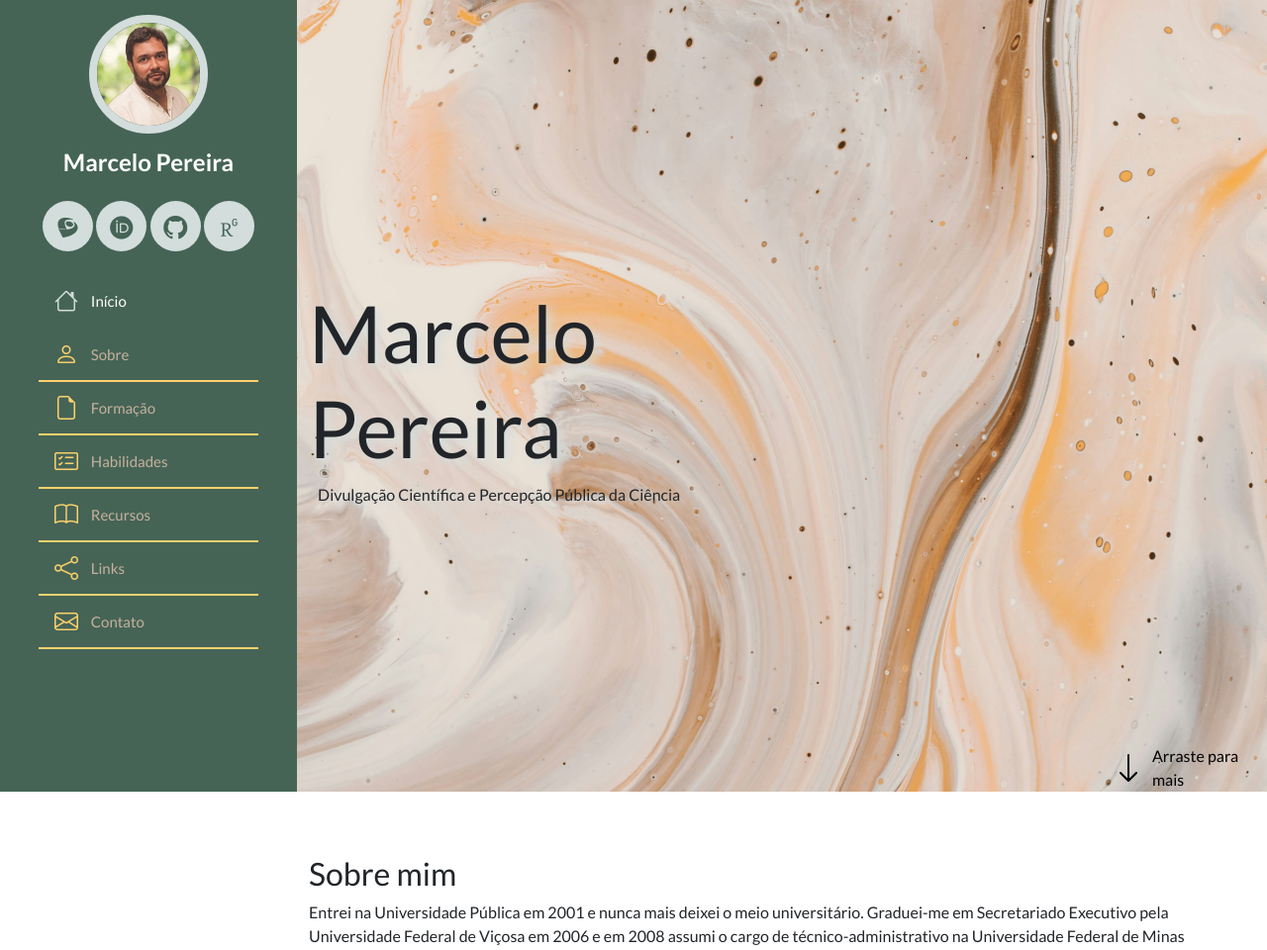
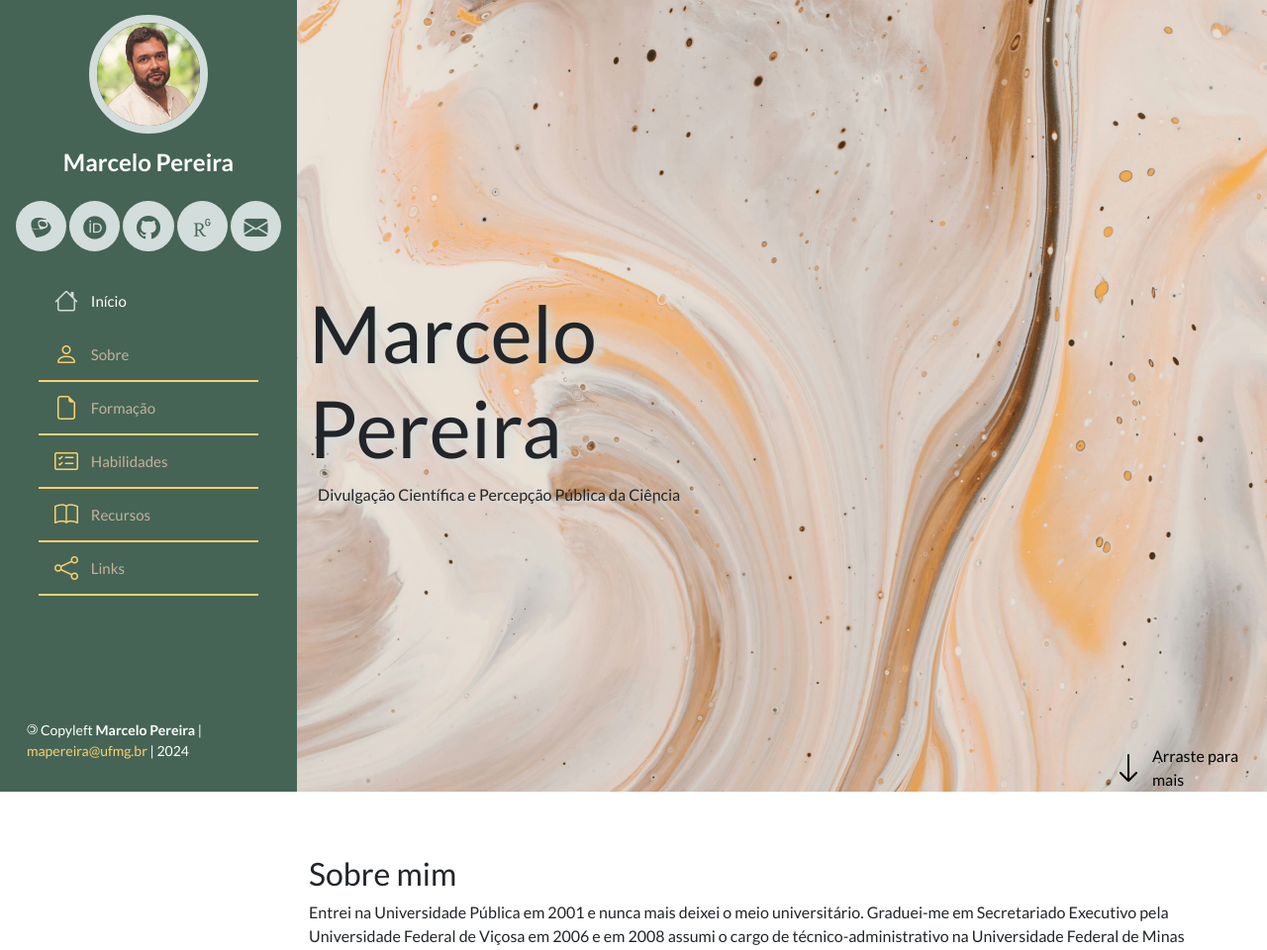
Before and after one commit to tbmpereira/portfolio-flask, a Flask app: page / in a window 1280 px wide; the page is wider, and only the part inside the window is pictured. Shown: the top 960 px of that part at 99% size. Run offline with Flask 3, Linux system fonts and the light colour scheme; some libraries are stand-ins or nearby versions; some web fonts are replaced.

Commit message:
footer e config deploy

```diff
--- a/app.py
+++ b/app.py
@@ -1,56 +1,13 @@
-from flask import Flask, render_template, redirect, request, flash
-from flask_mail import Mail, Message
-from config import username, password
+from flask import Flask, render_template
+#from dotenv import load_dotenv
 
 app = Flask(__name__)
 app.secret_key = "tbmpereira"
 
-mail_settings = {
-    "MAIL_SERVER": 'smtp.mailgun.org',
-    "MAIL_PORT": 587,
-    "MAIL_USE_TLS": True,
-    "MAIL_USE_SSL": False,
-    "MAIL_USERNAME": username,
-    "MAIL_PASSWORD": password
-}
-
-app.config.update(mail_settings)
-mail = Mail(app)
-
-class Contato:
-    def __init__(self, nome, email, mensagem):
-        self.nome = nome
-        self.email = email
-        self.mensagem = mensagem
 
 @app.route('/')
 def index():
     return render_template('index.html')
 
-
-@app.route('/send', methods=['POST', 'GET'])
-def send():
-    if request.method == 'POST':
-        nome = request.form['nome']
-        email = request.form['email']
-        mensagem = request.form['mensagem']
-
-        contato = Contato(nome, email, mensagem)
-
-        msg = Message(
-            subject= f'{nome} te mandou uma mensagem pelo site!',
-            sender= app.config.get("MAIL_USERNAME"),
-            recipients=['mpereiraufv@gmail.com'],
-            body=f'''
-            Nome: {contato.nome}
-            Email: {contato.email}
-            Mensagem: {contato.mensagem}
-            '''
-        )
-
-        mail.send(msg)
-        flash('Mensagem enviada com sucesso!')
-    return redirect('/')
-
 if __name__ == '__main__':
     app.run(debug=True)
--- a/static/style.css
+++ b/static/style.css
@@ -291,3 +291,35 @@ i.menu-mobile {
     left: -9px;
     border-radius: 50%;
 }
+
+#footer {
+    background: #456456;
+    color: #fff;
+    padding: 15px;
+    font-size: 14px;
+    transition: .3s;
+    position: fixed;
+    bottom: 0;
+    left: 0;
+    z-index: 9999;
+    width: 300px;
+    text-decoration: none;
+}
+
+footer a{
+    color: #fdd16c;
+    text-decoration: none;
+}
+
+@media (max-width: 1024px) {
+    #footer {
+        position: static;
+        width: auto;
+        padding: 10px 10px;
+    }
+  }
+
+.copyleft {
+    display:inline-block;
+    transform: rotate(180deg);
+  }
--- a/templates/index.html
+++ b/templates/index.html
@@ -33,6 +33,9 @@
                 <a target="_blank" aria-label = "ResearchGate" href="https://www.researchgate.net/profile/Marcelo-Pereira-44">
                     <i class="ai ai-researchgate"></i>
                 </a>
+                <a target="_blank" aria-label = "mapereira@ufmg.br" href="mailto:mapereira@ufmg.br">
+                    <i class="bi bi-envelope-fill"></i>
+                </a>
 
             </div>
         </section>
@@ -62,11 +65,6 @@
                         <a class="nav-link" href="#links">
                             <i class="bi bi-share"></i>Links</a>
                       </li>
-                      <li class="nav-item">
-                        <a class="nav-link" href="#contato">
-                            <i class="bi bi-envelope"></i>Contato</a>
-                      </li>
-
                   </ul>
 
             </nav>
@@ -404,51 +402,21 @@
                       </div>
             </div>
         </section>
-        <section id="contato" class="pt-5 pb-5 section-bg">
-            <div class="container mb-5">
-                <h2 class="pt-3 pb-3">Contato</h2>
-                <div class="row">
-                    <div class="col-md-5" data-anime="up">
-                        <div class="card p-5 shadow border-0">
-                            <div class="endereco">
-                                <h5><i class="bi bi-geo-alt"></i> Localização:</h5>
-                                <p>Belo Horizonte, MG</p>
-                            </div>
-                            <div class="email">
-                                <h5><i class="bi bi-envelope"></i> Email:</h5>
-                                <p>mapereira@ufmg.br</p>
-                            </div>
-                        </div>
-                        <iframe src="https://www.google.com/maps/embed?pb=!1m18!1m12!1m3!1d3752.383915896523!2d-43.9669566241341!3d-19.866004381508066!2m3!1f0!2f0!3f0!3m2!1i1024!2i768!4f13.1!3m3!1m2!1s0xa690f50d7fd189%3A0xa5a3b1343512f43a!2sReitoria%20da%20UFMG!5e0!3m2!1spt-BR!2sbr!4v1713831838704!5m2!1spt-BR!2sbr" width="400" height="300" style="border:0;" allowfullscreen="" loading="lazy" referrerpolicy="no-referrer-when-downgrade" class="w-100"></iframe>
-                    </div>
-                    <div class="col-md-7 mt-5 mt-md-0" data-anime="right">
-                        <div class="card p-5 h-100 shadow border-0">
-                            <form class="row g-3"  action="/send" method = "POST">
-                                <div class="col-md-6"">
-                                  <label for="nome" class="form-label">Nome:</label>
-                                  <input type="text" class="form-control" id="nome" name="nome" placeholder="Digite seu nome">
-                                </div>
-                                <div class="col-md-6">
-                                  <label for="email" class="form-label">Email:</label>
-                                  <input type="email" class="form-control" id="email" name="email" placeholder="Digite seu email">
-                                </div>
-                                <div class="col-12">
-                                  <label for="mensagem" class="form-label">Mensagem</label>
-                                  <textarea type="text" class="form-control" id="mensagem" name="mensagem"
-                                  placeholder="Digite sua mensagem" rows=10>
-                                    </textarea>
-                                </div>
-                                <div class="col-12 d-flex justify-content-center mt-4">
-                                  <button type="submit" class="btn btn-outline-primary">Enviar</button>
-                                </div>
-                              </form>
-                        </div>
-                    </div>
-                </div>
-            </div>
-        </section>
 
     </main>
+
+    <footer id="footer">
+        <div class="container">
+            <div class=""text-center>
+                <p>
+                    <span class="copyleft">&copy;</span> Copyleft <strong>Marcelo Pereira</strong> |
+                    <a href="mailto:mapereira@ufmg.br">mapereira@ufmg.br</a> |
+                    <span class="year">2024</span>
+                </p>
+            </div>
+        </div>
+
+    </footer>
     <script src="../static/bootstrap/js/bootstrap.bundle.min.js"></script>
     <script src="../static/script.js"></script>
 </body>
```
Also changed, not shown: requirements.txt (added, +22 -0 lines).
